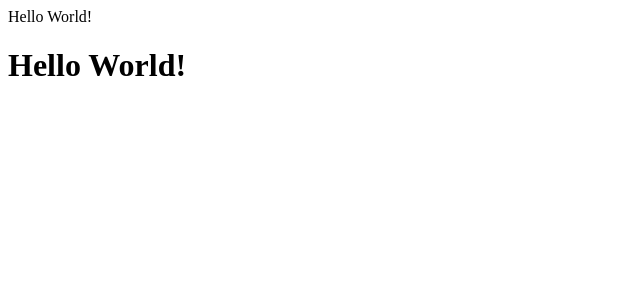
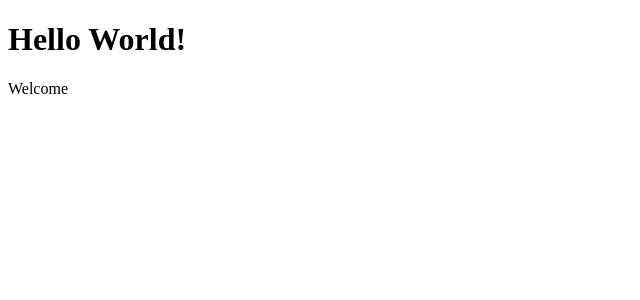
Before and after one commit to Csquid/2019_12_first_react, a React (Create React App) app: page / in a window 1280 px wide. Shown: the top 300 px of the page, without its empty margins (0-640 px from the left). Built offline with nearby package versions, Linux system fonts and the light colour scheme.

Commit message:
app.js in tomato.js injection
app.js 안에 tomato.js 즉 tomato component를 집어넣는것이 가능하다.

```diff
--- a/src/App.js
+++ b/src/App.js
@@ -1,10 +1,18 @@
+/*
+  Component를 작성할때마다 [ import React from 'react'; ] 를 써주어야한다.
+  이것을 작성하지않으면 React는 여기에 jsx가 있는 Component를 사용하는것을 이해하지 못한다.
+*/
+
 import React from 'react';
+import Tomato from './Tomato';
 
 function App() {
-  // return (<div className="App" >
-  //   Hello
-  // </div>)
-  return <div>Hello World!</div>;
+  return (
+    <div>
+        <h1>Hello World!</h1>
+        <Tomato />
+    </div>
+  );
 }
 
 export default App;
--- a/src/Tomato.js
+++ b/src/Tomato.js
@@ -3,7 +3,7 @@ import React from 'react';
 function Tomato() {
   return (
     <div>
-        <h1>Hello World!</h1>
+        Welcome
     </div>
   );
 }
```
Also changed, not shown: src/index.js (+6 -2 lines).
